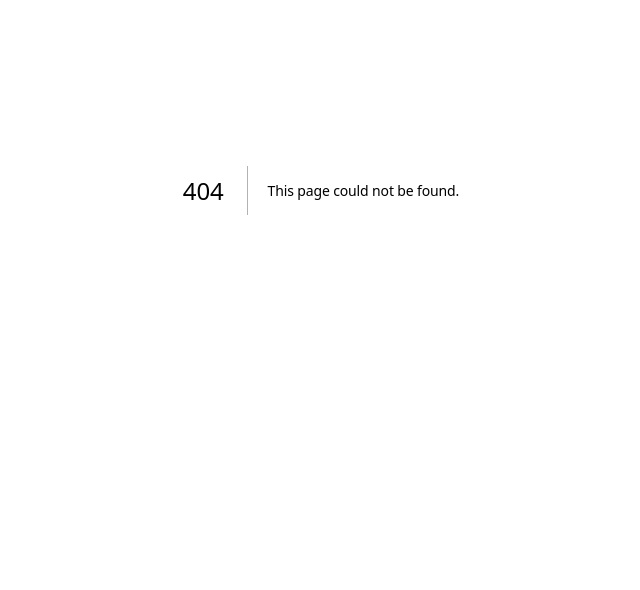
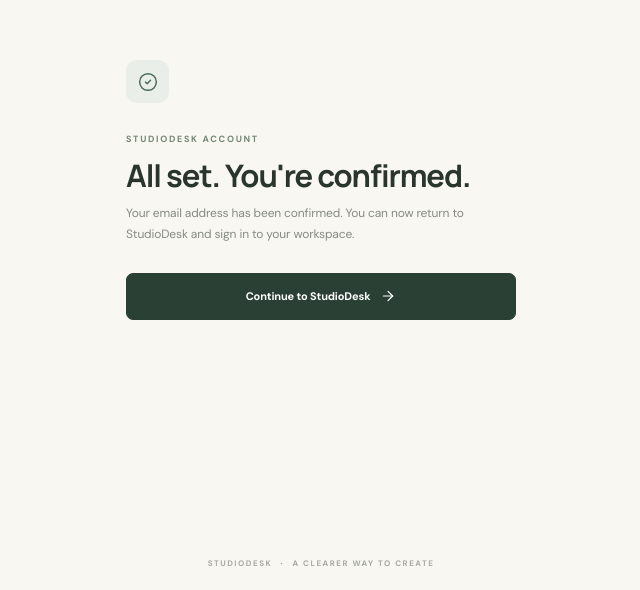
Before and after one commit to Moizzshahid/StudioDesk, a Next.js app: page /email-confirmed in a window 1280 px wide. Before the commit this address had no page. Shown: the part 210-800 px from the top of the page, without its empty margins (319-959 px from the left). Built offline with nearby package versions, Linux system fonts and the light colour scheme; no server answers.

Commit message:
Add StudioDesk email confirmation landing page

```diff
--- /dev/null
+++ b/app/email-confirmed/page.tsx
@@ -0,0 +1,76 @@
+"use client";
+
+import { useEffect, useState } from "react";
+import Link from "next/link";
+import { ArrowRight, CheckCircle2, MailWarning } from "lucide-react";
+import { supabase } from "@/lib/supabase";
+
+export default function EmailConfirmedPage() {
+  const [status, setStatus] = useState<"checking" | "success" | "error">("checking");
+  const [detail, setDetail] = useState("");
+
+  useEffect(() => {
+    let active = true;
+
+    async function confirmPageState() {
+      const hash = new URLSearchParams(window.location.hash.replace(/^#/, ""));
+      const errorDescription = hash.get("error_description");
+      const errorCode = hash.get("error_code");
+
+      if (errorDescription || errorCode) {
+        if (active) {
+          setStatus("error");
+          setDetail(errorDescription || "This confirmation link is invalid or has expired. Request a fresh email and try again.");
+        }
+        return;
+      }
+
+      // The Supabase browser client detects and stores the session from the
+      // confirmation URL fragment. Reading the session lets that processing finish.
+      const { error } = await supabase.auth.getSession();
+      if (!active) return;
+
+      if (error) {
+        setStatus("error");
+        setDetail("We couldn't verify this link. It may have expired or already been used.");
+        return;
+      }
+
+      window.history.replaceState({}, document.title, window.location.pathname);
+      setStatus("success");
+    }
+
+    void confirmPageState();
+    return () => { active = false; };
+  }, []);
+
+  const isError = status === "error";
+
+  return (
+    <main className="auth auth-premium reset-auth">
+      <section className="auth-panel">
+        <div className="auth-box">
+          <div className="auth-symbol">
+            {isError ? <MailWarning size={20}/> : <CheckCircle2 size={20}/>}
+          </div>
+          <div className="auth-kicker">STUDIODESK ACCOUNT</div>
+          <h2>{status === "checking" ? "Confirming your email…" : isError ? "This link needs attention." : "All set. You're confirmed."}</h2>
+          <p className="auth-subtitle">
+            {status === "checking"
+              ? "We're finishing your email confirmation. This should only take a moment."
+              : isError
+                ? detail
+                : "Your email address has been confirmed. You can now return to StudioDesk and sign in to your workspace."}
+          </p>
+          {status !== "checking" && (
+            <Link className="auth-submit" href="/login">
+              {isError ? "Return to sign in" : "Continue to StudioDesk"}
+              <ArrowRight size={16}/>
+            </Link>
+          )}
+        </div>
+        <div className="auth-panel-footer">STUDIODESK <span>·</span> A CLEARER WAY TO CREATE</div>
+      </section>
+    </main>
+  );
+}
```
